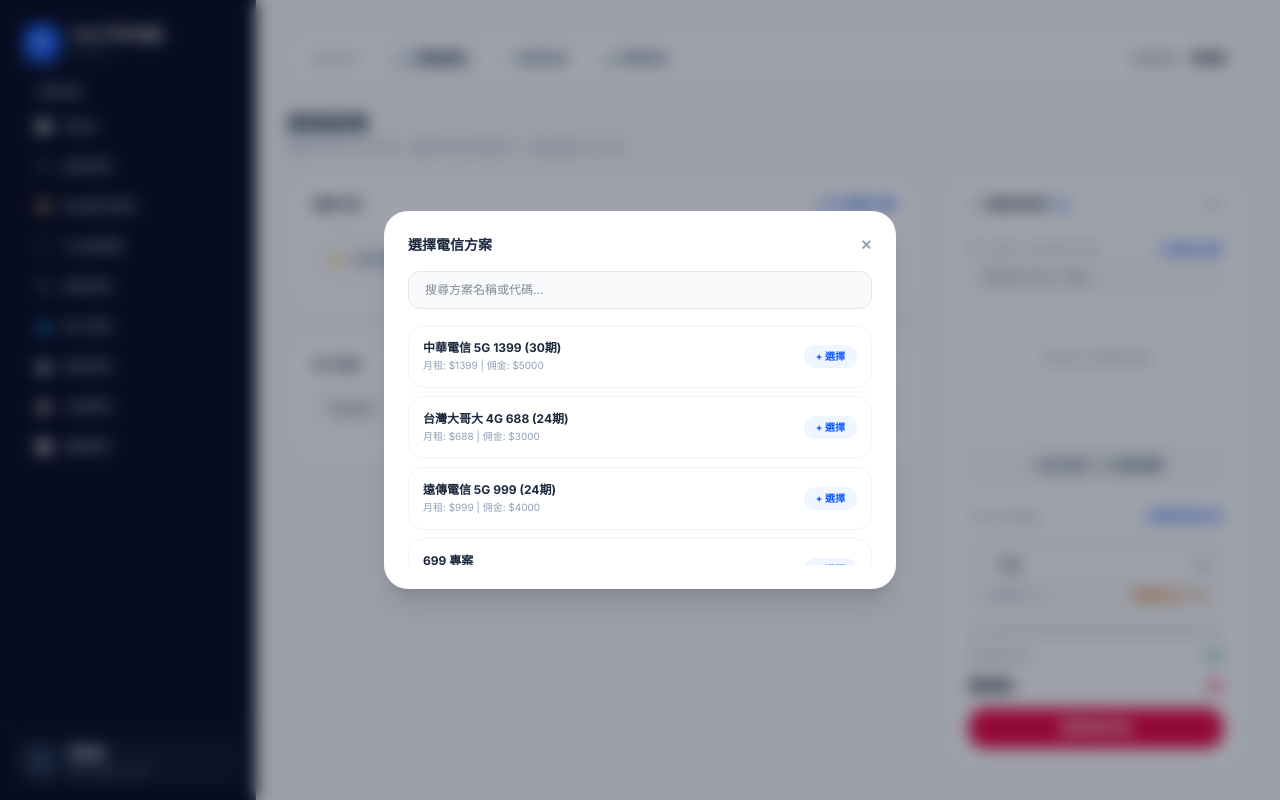
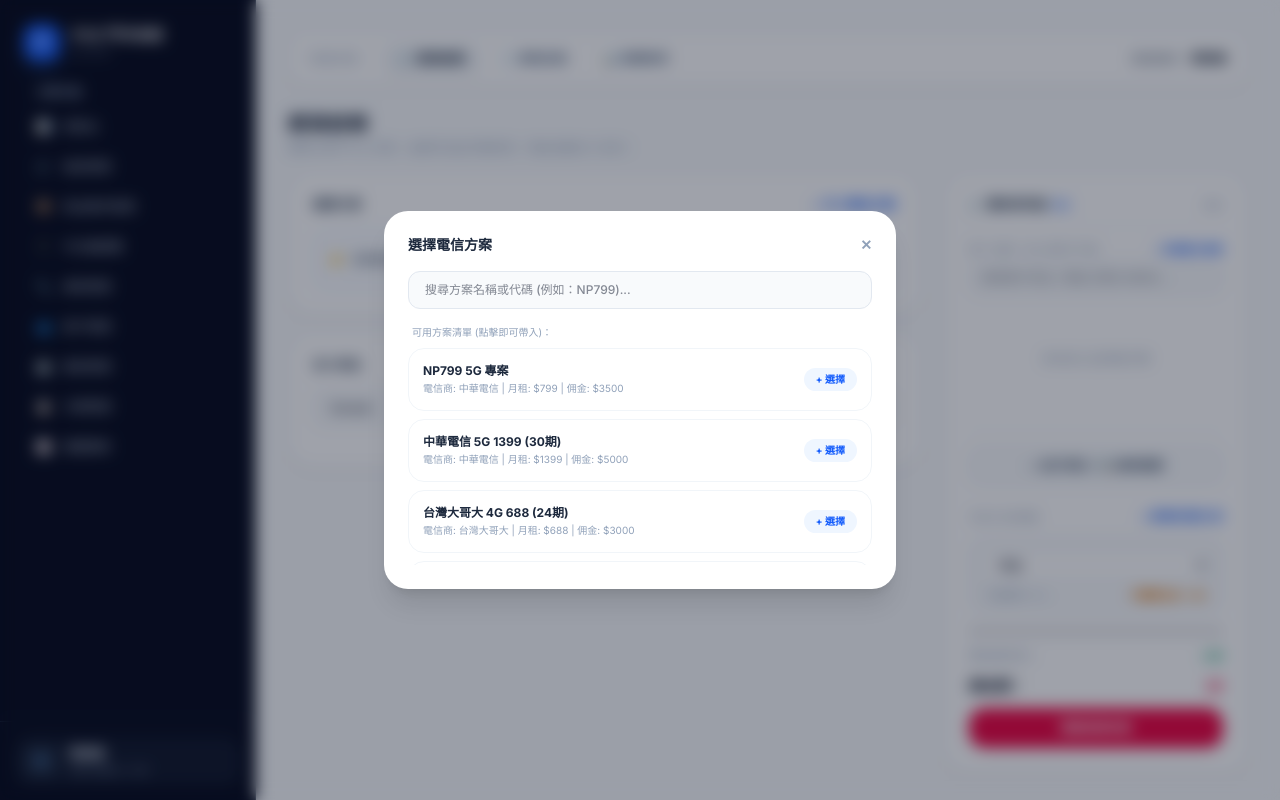
Before and after one commit to kobe80327kai/my-pos-system, a Next.js app: page / in a window 1280 px wide. Both pictures are taken after typing "Sample" into the empty fields and a click on the button "+ 代入電信方案". Built offline with nearby package versions, Linux system fonts and the light colour scheme.

Commit message:
Update page.tsx

```diff
--- a/app/page.tsx
+++ b/app/page.tsx
@@ -71,17 +71,18 @@ export default function ControlPage() {
     return [];
   });
 
-  // 內建預設客戶，避免抓不到時空白
   const [customers, setCustomers] = useState<Customer[]>([
     { id: 'c1', name: '王小明', phone: '0912345678', type: '個人貴賓' },
-    { id: 'c2', name: '林美麗', phone: '0987654321', type: '個人貴賓' }
+    { id: 'c2', name: '林美麗', phone: '0987654321', type: '個人貴賓' },
+    { id: 'c3', name: '測試客戶', phone: '0900123456', type: '個人貴賓' }
   ]);
 
   const [plans, setPlans] = useState<PlanItem[]>([
-    { id: 'pl1', name: '中華電信 5G 1399 (30期)', telecom: '中華電信', monthlyFee: 1399, rebate: 5000 },
-    { id: 'pl2', name: '台灣大哥大 4G 688 (24期)', telecom: '台灣大哥大', monthlyFee: 688, rebate: 3000 },
-    { id: 'pl3', name: '遠傳電信 5G 999 (24期)', telecom: '遠傳電信', monthlyFee: 999, rebate: 4000 },
-    { id: 'pl4', name: '699 專案', telecom: '通用', monthlyFee: 699, rebate: 2500 }
+    { id: 'pl1', name: 'NP799 5G 專案', telecom: '中華電信', monthlyFee: 799, rebate: 3500 },
+    { id: 'pl2', name: '中華電信 5G 1399 (30期)', telecom: '中華電信', monthlyFee: 1399, rebate: 5000 },
+    { id: 'pl3', name: '台灣大哥大 4G 688 (24期)', telecom: '台灣大哥大', monthlyFee: 688, rebate: 3000 },
+    { id: 'pl4', name: '遠傳電信 5G 999 (24期)', telecom: '遠傳電信', monthlyFee: 999, rebate: 4000 },
+    { id: 'pl5', name: '699 專案', telecom: '通用', monthlyFee: 699, rebate: 2500 }
   ]);
 
   const products: Product[] = [
@@ -90,7 +91,6 @@ export default function ControlPage() {
     { id: 'p3', name: 'iPhone 15 128G', price: 25900, cost: 23000, stock: 3, category: '手機' },
   ];
 
-  // 強制同步客戶資料
   const refreshCustomers = () => {
     if (typeof window !== 'undefined') {
       const savedCust = localStorage.getItem('pos_customers') || localStorage.getItem('customers');
@@ -98,7 +98,11 @@ export default function ControlPage() {
         try {
           const parsed = JSON.parse(savedCust);
           if (Array.isArray(parsed) && parsed.length > 0) {
-            setCustomers(parsed);
+            setCustomers(prev => {
+              const combined = [...prev, ...parsed];
+              const unique = Array.from(new Map(combined.map(c => [c.phone, c])).values());
+              return unique;
+            });
           }
         } catch (e) {
           console.error(e);
@@ -145,24 +149,13 @@ export default function ControlPage() {
   const [newCustName, setNewCustName] = useState('');
   const [newCustPhone, setNewCustPhone] = useState('');
 
-  const addToCart = (item: Product) => {
-    setCart((prev) => {
-      const existing = prev.find((i) => i.id === item.id);
-      if (existing) {
-        return prev.map((i) => i.id === item.id ? { ...i, quantity: i.quantity + 1 } : i);
-      }
-      return [...prev, { id: item.id, name: item.name, price: item.price, cost: item.cost, rebate: 0, quantity: 1, type: 'product' }];
-    });
-  };
-
   const addPlanToCart = (plan: PlanItem) => {
-    // 確保方案一定有預設佣金，若為0則給予2500預設值方便測試
     const planRebate = Number(plan.rebate) > 0 ? Number(plan.rebate) : 2500;
     setCart((prev) => [
       ...prev,
       {
         id: `plan-${plan.id}-${Date.now()}`,
-        name: `[方案] ${plan.name}`,
+        name: `[方案] ${plan.name} (${plan.telecom})`,
         price: 0,
         cost: 0,
         rebate: planRebate,
@@ -171,6 +164,7 @@ export default function ControlPage() {
       }
     ]);
     setIsPlanModalOpen(false);
+    setPlanSearch('');
   };
 
   const handleAddCustomItem = () => {
@@ -209,6 +203,7 @@ export default function ControlPage() {
     setNewCustName('');
     setNewCustPhone('');
     setIsCustomerModalOpen(false);
+    setIsCustomerDropdownOpen(false);
   };
 
   const getSingleFeeRate = (method: string, inst: string) => {
@@ -231,7 +226,6 @@ export default function ControlPage() {
 
   const totalAmountWithFee = subtotal + totalFeeAmount;
 
-  // 毛利計算：明確將方案的 rebate 累加進去
   const baseProfit = cart.reduce((sum, item) => {
     if (item.type === 'plan') {
       return sum + Number(item.rebate || 0);
@@ -322,13 +316,22 @@ export default function ControlPage() {
     !productSearch || p.name.includes(productSearch) || p.id.includes(productSearch)
   );
 
-  const filteredCustomers = customers.filter(c =>
-    !customerSearch || c.name.includes(customerSearch) || c.phone.includes(customerSearch)
-  );
+  // 寬鬆模糊搜尋客戶：只要有輸入文字，就比對名字或電話
+  const filteredCustomers = customers.filter(c => {
+    if (!customerSearch) return true;
+    const keyword = customerSearch.trim().toLowerCase();
+    const nameMatch = c.name.toLowerCase().includes(keyword);
+    const phoneMatch = c.phone.includes(keyword);
+    return nameMatch || phoneMatch;
+  });
 
-  const filteredPlans = plans.filter(pl =>
-    !planSearch || pl.name.includes(planSearch) || pl.telecom.includes(planSearch)
-  );
+  const filteredPlans = plans.filter(pl => {
+    if (!planSearch) return true;
+    const keyword = planSearch.trim().toLowerCase();
+    return pl.name.toLowerCase().includes(keyword) ||
+           pl.telecom.toLowerCase().includes(keyword) ||
+           pl.id.toLowerCase().includes(keyword);
+  });
 
   return (
     <div className="p-8 space-y-6 w-full relative">
@@ -416,11 +419,11 @@ export default function ControlPage() {
                     refreshCustomers();
                     setIsCustomerDropdownOpen(true);
                   }}
-                  placeholder="搜尋客戶姓名 / 電話..."
+                  placeholder="搜尋客戶姓名 / 電話 (例如 0900)..."
                   className="w-full bg-slate-50 border border-slate-200 rounded-xl px-3 py-2 text-xs font-medium"
                 />
                 {isCustomerDropdownOpen && (
-                  <div className="absolute top-full left-0 right-0 mt-1 bg-white border border-slate-200 rounded-xl shadow-lg z-20 max-h-40 overflow-y-auto">
+                  <div className="absolute top-full left-0 right-0 mt-1 bg-white border border-slate-200 rounded-xl shadow-lg z-20 max-h-52 overflow-y-auto">
                     <div
                       onClick={() => { setCustomerSearch(''); setIsCustomerDropdownOpen(false); }}
                       className="px-3 py-2 text-xs text-slate-400 hover:bg-slate-50 cursor-pointer border-b"
@@ -428,7 +431,19 @@ export default function ControlPage() {
                       (不選擇客戶 / 預設不填)
                     </div>
                     {filteredCustomers.length === 0 ? (
-                      <div className="px-3 py-2 text-xs text-slate-400 text-center">尚無客戶資料，請從上方新增</div>
+                      <div className="p-3 text-center space-y-2 bg-slate-50/50">
+                        <p className="text-xs text-slate-500">找不到符合「{customerSearch}」的客戶</p>
+                        <button
+                          onClick={() => {
+                            setNewCustPhone(customerSearch.match(/^\d+$/) ? customerSearch : '');
+                            setIsCustomerDropdownOpen(false);
+                            setIsCustomerModalOpen(true);
+                          }}
+                          className="px-3 py-1.5 bg-blue-600 text-white rounded-xl text-xs font-bold shadow-sm"
+                        >
+                          + 立即新增客戶「{customerSearch}」
+                        </button>
+                      </div>
                     ) : (
                       filteredCustomers.map(c => (
                         <div
@@ -437,7 +452,7 @@ export default function ControlPage() {
                             setCustomerSearch(`${c.name} (${c.phone})`);
                             setIsCustomerDropdownOpen(false);
                           }}
-                          className="px-3 py-2 text-xs hover:bg-blue-50 cursor-pointer flex justify-between"
+                          className="px-3 py-2.5 text-xs hover:bg-blue-50 cursor-pointer flex justify-between items-center border-b border-slate-50"
                         >
                           <span className="font-bold text-slate-800">{c.name}</span>
                           <span className="text-slate-400 font-mono">{c.phone}</span>
@@ -814,19 +829,38 @@ export default function ControlPage() {
               type="text"
               value={planSearch}
               onChange={(e) => setPlanSearch(e.target.value)}
-              placeholder="搜尋方案名稱或代碼..."
-              className="w-full bg-slate-50 border border-slate-200 rounded-xl px-4 py-2.5 text-xs"
+              placeholder="搜尋方案名稱或代碼 (例如：NP799)..."
+              className="w-full bg-slate-50 border border-slate-200 rounded-xl px-4 py-2.5 text-xs font-medium"
             />
 
             <div className="space-y-2 max-h-60 overflow-y-auto">
+              <div className="text-[10px] text-slate-400 px-1">可用方案清單 (點擊即可帶入)：</div>
               {filteredPlans.length === 0 ? (
-                <p className="text-xs text-slate-400 text-center py-8">找不到符合的方案</p>
+                <div className="p-6 text-center space-y-3 bg-slate-50 rounded-2xl">
+                  <p className="text-xs text-slate-500">找不到符合「{planSearch}」的方案</p>
+                  <button
+                    onClick={() => {
+                      const newPl: PlanItem = {
+                        id: `custom-pl-${Date.now()}`,
+                        name: planSearch,
+                        telecom: '自訂',
+                        monthlyFee: 799,
+                        rebate: 3000
+                      };
+                      setPlans([newPl, ...plans]);
+                      addPlanToCart(newPl);
+                    }}
+                    className="px-4 py-2 bg-blue-600 text-white rounded-xl text-xs font-bold shadow-sm"
+                  >
+                    + 直接建立並代入「{planSearch}」方案
+                  </button>
+                </div>
               ) : (
                 filteredPlans.map((pl) => (
                   <div key={pl.id} onClick={() => addPlanToCart(pl)} className="p-3.5 border border-slate-100 rounded-2xl cursor-pointer hover:bg-blue-50/60 flex justify-between items-center transition">
                     <div>
                       <p className="text-xs font-bold text-slate-800">{pl.name}</p>
-                      <p className="text-[10px] text-slate-400 mt-0.5">月租: ${pl.monthlyFee} | 佣金: ${pl.rebate}</p>
+                      <p className="text-[10px] text-slate-400 mt-0.5">電信商: {pl.telecom} | 月租: ${pl.monthlyFee} | 佣金: ${pl.rebate}</p>
                     </div>
                     <span className="px-3 py-1 bg-blue-50 text-blue-600 rounded-xl text-[10px] font-bold">+ 選擇</span>
                   </div>
```
